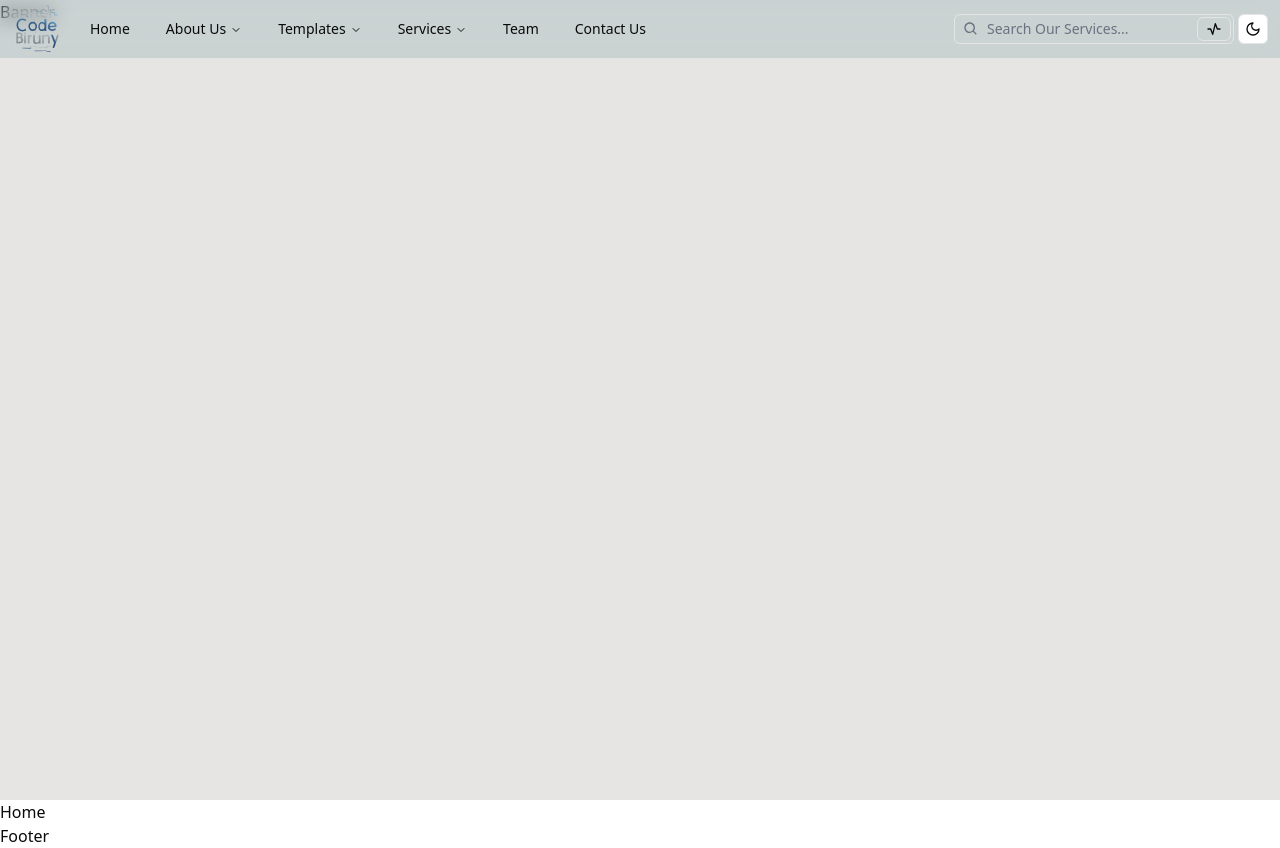
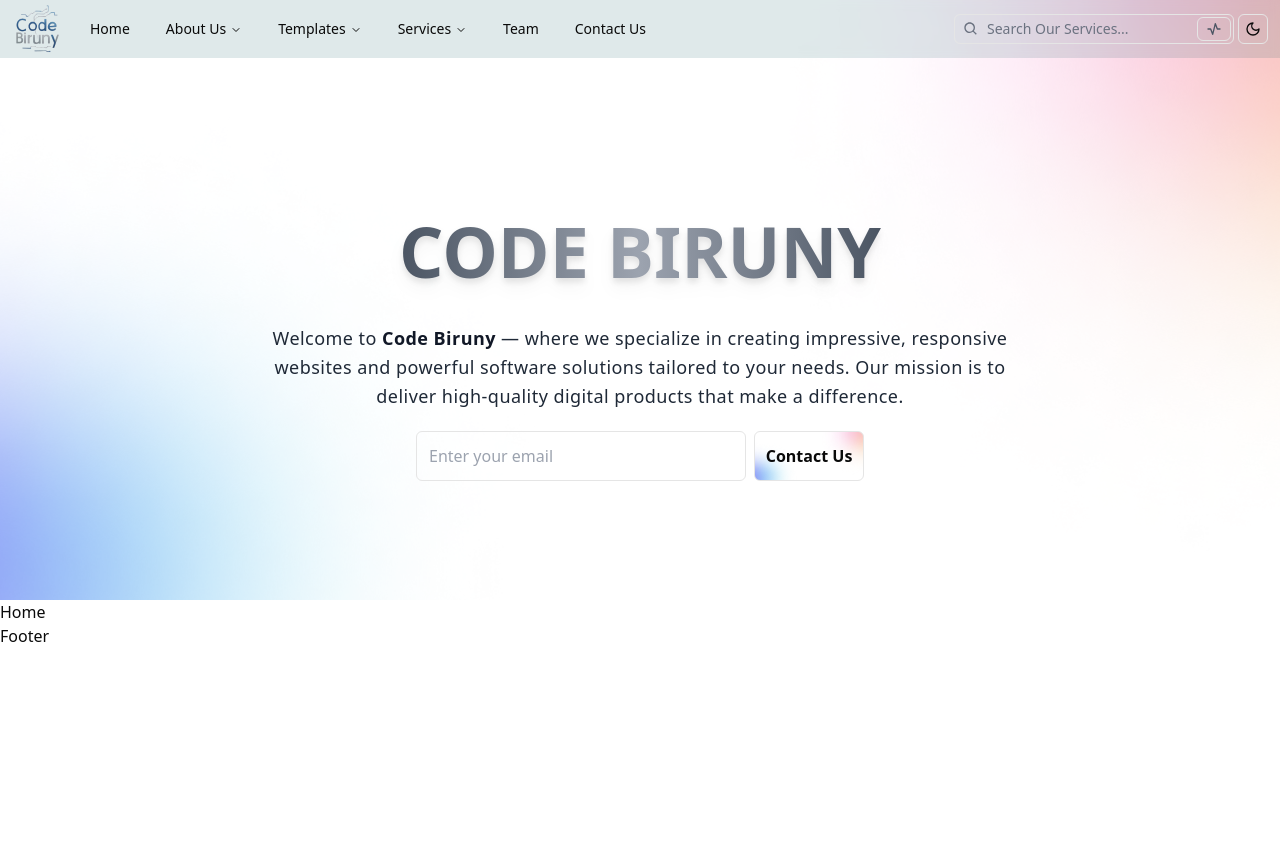
Before and after one commit to Robiu-Sani/codebiruny, a Next.js app: page / in a window 1280 px wide. After the commit the page ends 800 px from the top, so only its background shows below. Built offline with nearby package versions, Linux system fonts and the light colour scheme.

Commit message:
banner is updateing

```diff
--- a/src/app/default-component/navbar/SearchAndButton.tsx
+++ b/src/app/default-component/navbar/SearchAndButton.tsx
@@ -27,12 +27,12 @@ export default function SearchAndButton() {
           <p className="text-sm">Search Our Services...</p>
         </div>
         <div className="px-2 flex justify-center items-center rounded-md h-[24px] border mr-[2px]">
-          <TbActivity />
+          <TbActivity className="text-gray-600" />
         </div>
       </div>
       <Button
         variant="outline"
-        className="h-[30px] w-[30px]"
+        className="h-[30px] w-[30px] !bg-transparent"
         size="icon"
         onClick={() => setTheme(currentTheme === "dark" ? "light" : "dark")}
       >
--- a/src/app/globals.css
+++ b/src/app/globals.css
@@ -4,109 +4,74 @@
 
 .blurBg {
   background: rgba(10, 85, 95, 0.13);
-  backdrop-filter: blur(10px);
-  -webkit-backdrop-filter: blur(10px);
+  backdrop-filter: blur(5px);
+  -webkit-backdrop-filter: blur(5px);
+}
+.bg-shadow {
+  background-image: url("/image/bg-shadow.png");
+  background-size: cover;
+  background-position: center;
+  background-repeat: no-repeat;
 }
 
 @layer base {
   :root {
+    --text-gradient-light: linear-gradient(to right, #6b7280, #d1d5db, #6b7280);
+    --text-gradient-dark: linear-gradient(to right, #d1d5db, #f3f4f6, #d1d5db);
+    --span-gradient-light: linear-gradient(to right, #374151, #6b7280);
+    --span-gradient-dark: linear-gradient(to right, #d1d5db, #f3f4f6);
     --background: 0 0% 100%;
-
     --foreground: 0 0% 3.9%;
-
     --card: 0 0% 100%;
-
     --card-foreground: 0 0% 3.9%;
-
     --popover: 0 0% 100%;
-
     --popover-foreground: 0 0% 3.9%;
-
     --primary: 0 0% 9%;
-
     --primary-foreground: 0 0% 98%;
-
     --secondary: 0 0% 96.1%;
-
     --secondary-foreground: 0 0% 9%;
-
     --muted: 0 0% 96.1%;
-
     --muted-foreground: 0 0% 45.1%;
-
     --accent: 0 0% 96.1%;
-
     --accent-foreground: 0 0% 9%;
-
     --destructive: 0 84.2% 60.2%;
-
     --destructive-foreground: 0 0% 98%;
-
     --border: 0 0% 89.8%;
-
     --input: 0 0% 89.8%;
-
     --ring: 0 0% 3.9%;
-
     --chart-1: 12 76% 61%;
-
     --chart-2: 173 58% 39%;
-
     --chart-3: 197 37% 24%;
-
     --chart-4: 43 74% 66%;
-
     --chart-5: 27 87% 67%;
-
     --radius: 0.5rem;
   }
   .dark {
+    --text-gradient-light: var(--text-gradient-dark);
+    --span-gradient-light: var(--span-gradient-dark);
     --background: 0 0% 3.9%;
-
     --foreground: 0 0% 98%;
-
     --card: 0 0% 3.9%;
-
     --card-foreground: 0 0% 98%;
-
     --popover: 0 0% 3.9%;
-
     --popover-foreground: 0 0% 98%;
-
     --primary: 0 0% 98%;
-
     --primary-foreground: 0 0% 9%;
-
     --secondary: 0 0% 14.9%;
-
     --secondary-foreground: 0 0% 98%;
-
     --muted: 0 0% 14.9%;
-
     --muted-foreground: 0 0% 63.9%;
-
     --accent: 0 0% 14.9%;
-
     --accent-foreground: 0 0% 98%;
-
     --destructive: 0 62.8% 30.6%;
-
     --destructive-foreground: 0 0% 98%;
-
     --border: 0 0% 14.9%;
-
     --input: 0 0% 14.9%;
-
     --ring: 0 0% 83.1%;
-
     --chart-1: 220 70% 50%;
-
     --chart-2: 160 60% 45%;
-
     --chart-3: 30 80% 55%;
-
     --chart-4: 280 65% 60%;
-
     --chart-5: 340 75% 55%;
   }
 }
--- a/src/app/pages/home/Banner.tsx
+++ b/src/app/pages/home/Banner.tsx
@@ -2,6 +2,30 @@ import React from "react";
 
 export default function Banner() {
   return (
-    <div className="min-h-screen bg-stone-200 dark:bg-gray-900">Banner</div>
+    <div className="w-full bg-shadow min-h-[600px] pt-20 px-5 flex flex-col justify-center items-center gap-5">
+      <h1 className="text-center text-[70px] font-bold uppercase bg-gradient-to-r from-gray-600 via-gray-400 to-gray-600 bg-clip-text text-transparent drop-shadow-lg transition-colors duration-500">
+        Code Biruny
+      </h1>
+      <h3 className="text-center text-lg max-w-3xl text-gray-800 dark:text-gray-200 leading-relaxed tracking-wide transition-colors duration-500">
+        Welcome to{" "}
+        <span className="font-semibold text-gray-900 dark:text-gray-100">
+          Code Biruny
+        </span>{" "}
+        — where we specialize in creating impressive, responsive websites and
+        powerful software solutions tailored to your needs. Our mission is to
+        deliver high-quality digital products that make a difference.
+      </h3>
+
+      <div className="w-full max-w-md flex justify-between items-center gap-2">
+        <input
+          type="email"
+          placeholder="Enter your email"
+          className="w-3/4 p-3 bg-transparent rounded-md focus:outline-none focus:ring-2 border transition-all duration-300 "
+        />
+        <button className="w-1/4 font-semibold py-3 rounded-md bg-shadow border transition-all duration-300">
+          Contact Us
+        </button>
+      </div>
+    </div>
   );
 }
```
Also changed, not shown: public/image/bg-shadow.png (added).
